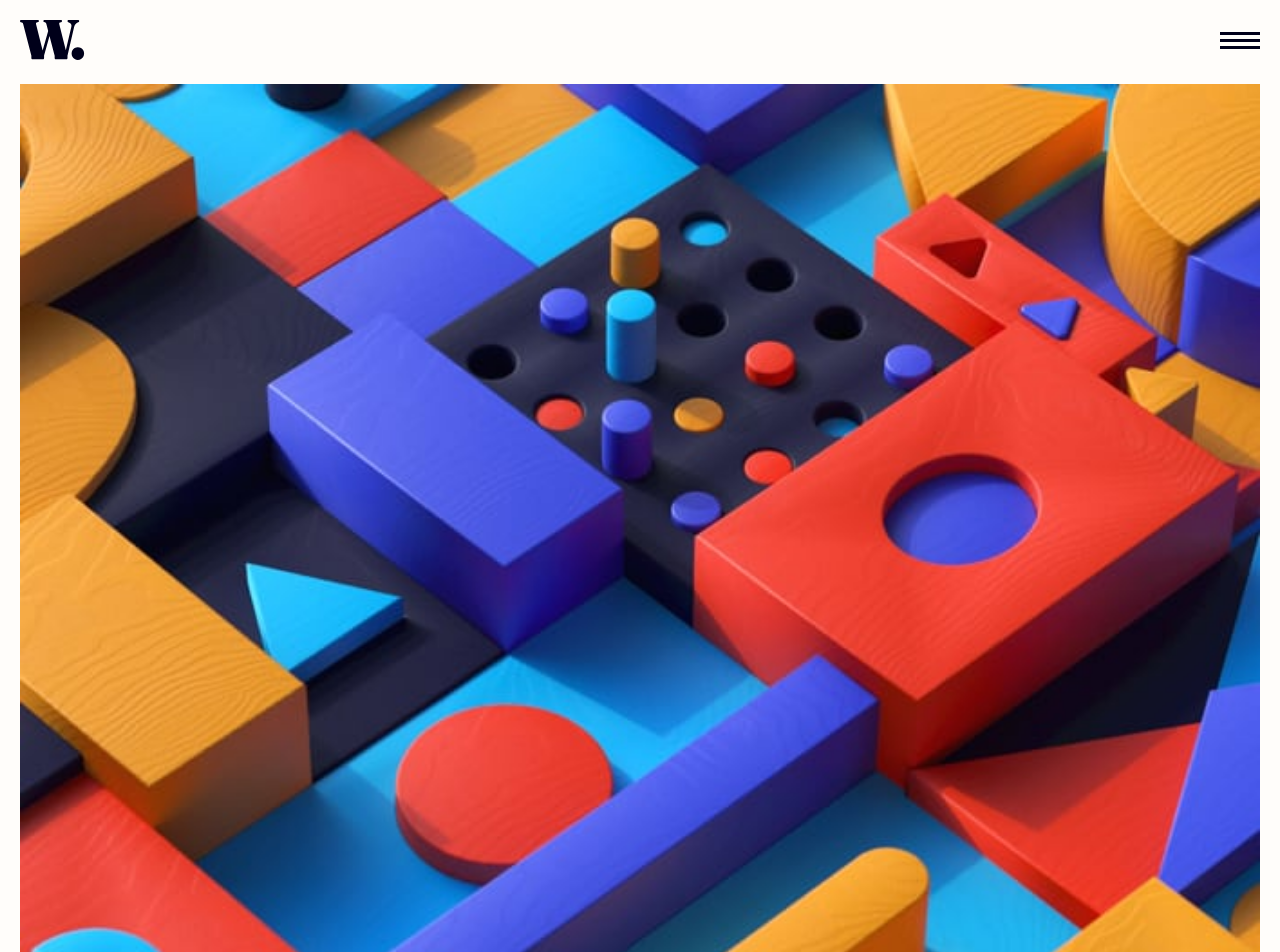
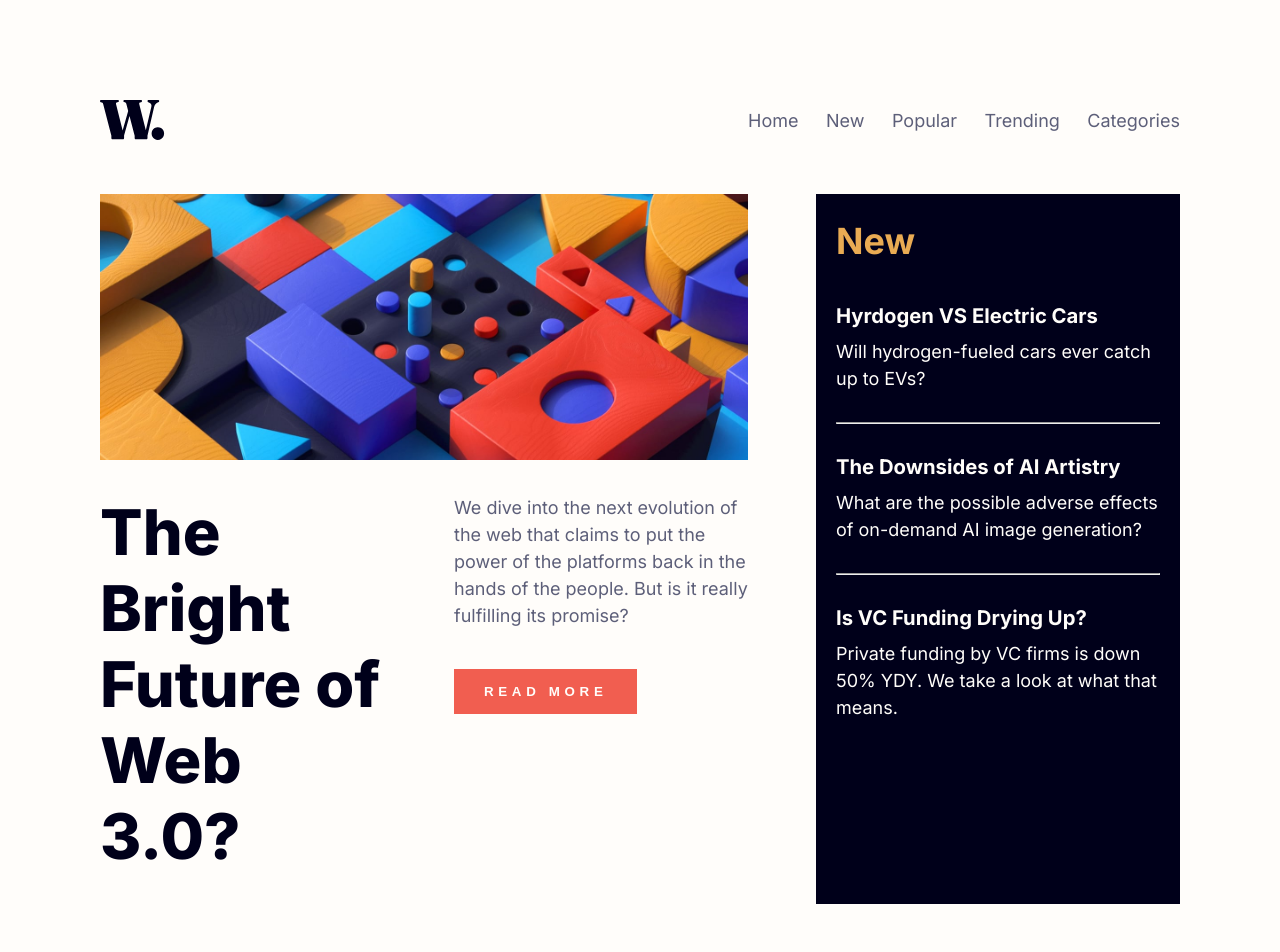
Before and after one commit to amidona/news-hompage-fm, a plain HTML site: page index.html in a window 1280 px wide. Shown: the top 952 px of the page. Drawn offline with Linux system fonts and the light colour scheme.

Commit message:
Did rough cut of CSS for desktop

```diff
--- a/index.html
+++ b/index.html
@@ -19,35 +19,50 @@
 
 <body>
     <div class="wrapper">
-    <div id="shadow"></div>
-    <div class="content">
         <header>
             <nav>
                 <figure>
-                    <img src="images/icon-menu-close.svg" alt="X to close" class="close"/>
+                    <img src="images/icon-menu-close.svg" alt="X to close" class="close" />
                 </figure>
                 <ul>
-                    <a href="#"><li>Home</li></a>
-                    <a href="#new"><li>New</li></a>
-                    <a href="#popular"><li>Popular</li></a>
-                    <a href="#trending"><li>Trending</li></a>
-                    <a href="#"><li>Categories</li></a>
+                    <a href="#">
+                        <li>Home</li>
+                    </a>
+                    <a href="#new">
+                        <li>New</li>
+                    </a>
+                    <a href="#popular">
+                        <li>Popular</li>
+                    </a>
+                    <a href="#trending">
+                        <li>Trending</li>
+                    </a>
+                    <a href="#">
+                        <li>Categories</li>
+                    </a>
                 </ul>
             </nav>
             <div class="mobile">
                 <figure>
                     <img src="images/logo.svg" alt="W." />
                 </figure>
-                <a href="#menu"><figure ><img src="images/icon-menu.svg" class="open"/></figure></a>
+                <a href="#menu">
+                    <figure><img src="images/icon-menu.svg" class="open" /></figure>
+                </a>
             </div>
         </header>
+        <div class="content">
             <div id="popular">
                 <figure class="hero">
-                <img src="images/image-web-3-mobile.jpg" alt="A series of interconnecting blocks in various colors" />
+                    <img src="images/image-web-3-mobile.jpg"
+                        alt="A series of interconnecting blocks in various colors" />
                 </figure>
                 <h1> The Bright Future of Web 3.0?</h1>
-            <p>We dive into the next evolution of the web that claims to put the power of the platforms back in the hands of the people. But is it really fulfilling its promise?</p>
+                <p>We dive into the next evolution of the web that claims to put the power of the platforms back in the
+                    hands of the people. But is it really fulfilling its promise?
+                    <br>
                     <button>read more</button>
+                </p>
             </div>
             <div id="new">
                 <h2>New</h2>
@@ -89,7 +104,8 @@
                 </div>
                 <div class="trend-story">
                     <figure>
-                    <img src="images/image-gaming-growth.jpg" alt="A hand throwing a white gaming controller into the air" />
+                        <img src="images/image-gaming-growth.jpg"
+                            alt="A hand throwing a white gaming controller into the air" />
                     </figure>
                     <div class="text">
                         <h2>03</h2>
--- a/styles.css
+++ b/styles.css
@@ -47,10 +47,6 @@ img {
     cursor: pointer;
 }
 
-.open .body {
-    filter: brightness(50%);
-}
-
 /*****HEADER STYLES*****/
 header {
     display: flex;
@@ -93,7 +89,6 @@ nav ul {
 
 nav ul li {
     padding: 10px 0;
-
 }
 
 nav a {
@@ -110,7 +105,7 @@ nav a {
     flex-grow: 1;
 }
 
-/****#POPULAR STYLES*/
+/****#POPULAR STYLES*******/
 #popular h1 {
     padding: 20px 0 15px;
 }
@@ -197,3 +192,99 @@ nav a {
 #attribution a {
     color: hsl(228, 45%, 44%);
 }
+
+@media (min-width: 1200px) {
+    /******GLOBAL STYLES******/
+    body {
+        font-size: 18px;
+    }
+
+    .wrapper {
+        padding: 100px;
+    }
+
+    h1 {
+        font-size: 3.5em;
+    }
+
+    .content {
+        display: flex;
+        flex-wrap: wrap;
+        justify-content: space-between;
+    }
+
+    /*****HEADER STYLES*****/
+    header {
+        margin-bottom: 50px;
+    }
+
+    .mobile {
+        order: 1;
+        padding: 0;
+    }
+
+    .mobile .open {
+        display: none;
+    }
+
+    nav {
+        max-width: 1000px;
+        max-height: 1000px;
+        order: 2;
+        width: 40%;
+        /* border: 1px solid red; */
+    }
+
+    nav figure {
+        display: none;
+    }
+
+    nav ul {
+        display: flex;
+        flex-wrap: nowrap;
+        justify-content: space-between;
+    }
+
+    /****#POPULAR STYLES*******/
+    #popular {
+        width: 60%;
+        display: flex;
+        flex-wrap: wrap;
+    }
+
+    #popular img {
+        content: url(images/image-web-3-desktop.jpg);
+    }
+
+    #popular h1 {
+        width: calc(50% - 30px);
+        padding: 30px 30px 30px 0;
+    }
+
+    #popular p {
+        width: calc(50% - 30px);
+        padding: 30px 0 30px 30px;
+    }
+
+    #popular button {
+        margin: 40px 0;
+    }
+
+    /******#NEW STYLES*****/
+    #new {
+        width: 30%;
+        margin: 0 0 0 20px;
+    }
+
+
+    /******#TRENDING STYLES*******/
+    #trending {
+        display: flex;
+        flex-wrap: nowrap;
+    }
+
+    .trend-story {
+        margin: 15px;
+    }
+
+}
```
Lines whose indentation alone changed are shown as unchanged.
